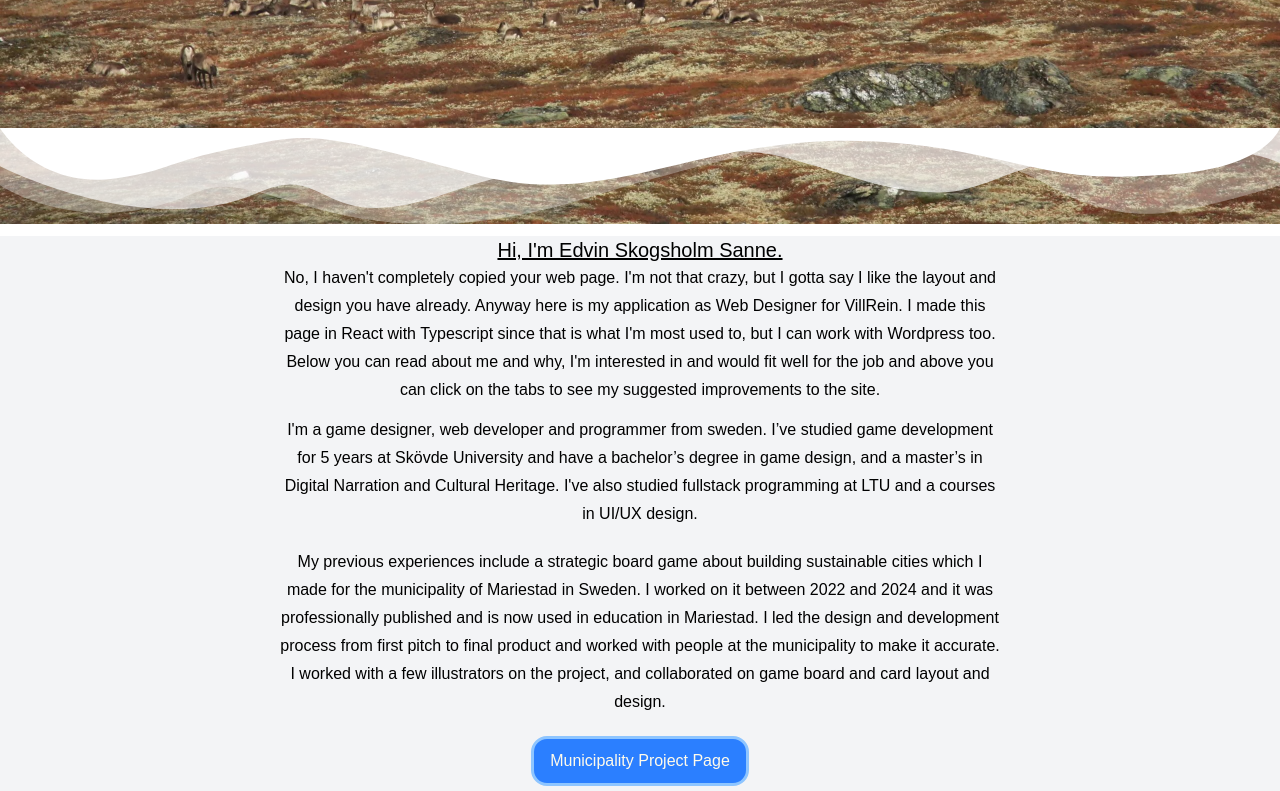
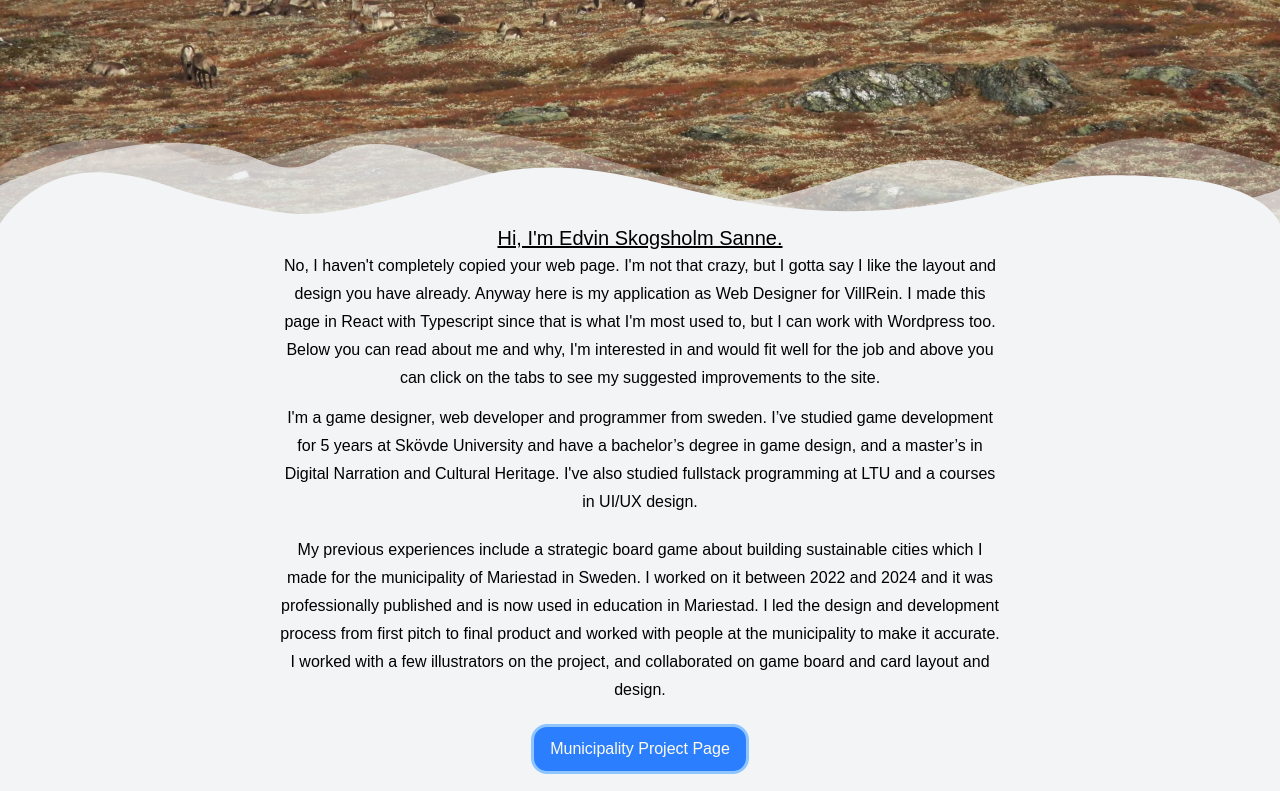
Before and after one commit to Acasez/wild-deer-page, a React (Vite) app: page /wilddeer/WildDeer in a window 1280 px wide. Shown: the part 400-1191 px from the top of the page. Built offline with nearby package versions, Linux system fonts and the light colour scheme.

Commit message:
Cool wavy patterns

```diff
--- a/src/pages/WildDeer.tsx
+++ b/src/pages/WildDeer.tsx
@@ -14,26 +14,26 @@ export default function WildDeer() {
         </div>
         <img src="./images/DeerPhoto.jpg" className="w-full" />
         <svg
-          className="absolute bottom-0 left-0 w-full h-24 pointer-events-none"
+          className="absolute bottom-0 left-0 w-full h-24 pointer-events-none -scale-y-100"
           xmlns="http://www.w3.org/2000/svg"
           viewBox="0 0 1000 100"
           preserveAspectRatio="none"
         >
           <path
-            className="fill-white/33"
+            className="fill-gray-100/33"
             d="M473,67.3c-203.9,88.3-263.1-34-320.3,0C66,119.1,0,59.7,0,59.7V0h1000v59.7 c0,0-62.1,26.1-94.9,29.3c-32.8,3.3-62.8-12.3-75.8-22.1C806,49.6,745.3,8.7,694.9,4.7S492.4,59,473,67.3z"
           />
           <path
-            className="fill-white/66"
+            className="fill-gray-100/66"
             d="M734,67.3c-45.5,0-77.2-23.2-129.1-39.1c-28.6-8.7-150.3-10.1-254,39.1 s-91.7-34.4-149.2,0C115.7,118.3,0,39.8,0,39.8V0h1000v36.5c0,0-28.2-18.5-92.1-18.5C810.2,18.1,775.7,67.3,734,67.3z"
           />
           <path
-            className="fill-white"
+            className="fill-gray-100"
             d="M766.1,28.9c-200-57.5-266,65.5-395.1,19.5C242,1.8,242,5.4,184.8,20.6C128,35.8,132.3,44.9,89.9,52.5C28.6,63.7,0,0,0,0 h1000c0,0-9.9,40.9-83.6,48.1S829.6,47,766.1,28.9z"
           />
         </svg>
       </div>
-      <div className="bg-gray-100 mt-3">
+      <div className="bg-gray-100">
         <p className="text-center text-xl bold underline">
           Hi, I'm Edvin Skogsholm Sanne.
         </p>
```
